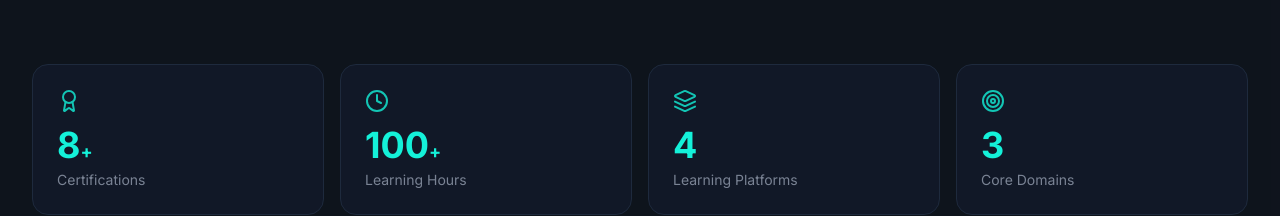
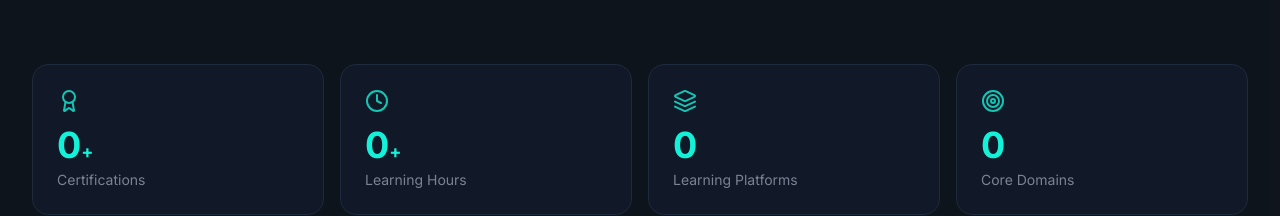
Before and after one commit to nikhildhayal07/Nikhil-kumar, a Next.js app: page / in a window 1280 px wide. Shown: the part 6123-6339 px from the top of the page. Built offline with nearby package versions, Linux system fonts and the light colour scheme.

Commit message:
feat: retrigger certification stats animation on viewport entry
Use Intersection Observer to retrigger animation on viewport entry.

```diff
--- a/components/certification-stats.tsx
+++ b/components/certification-stats.tsx
@@ -12,8 +12,9 @@ interface Stat {
 
 export function CertificationStats() {
   const [counts, setCounts] = useState([0, 0, 0, 0])
-  const [hasAnimated, setHasAnimated] = useState(false)
+  const [isVisible, setIsVisible] = useState(false)
   const sectionRef = useRef<HTMLDivElement>(null)
+  const intervalsRef = useRef<NodeJS.Timeout[]>([])
 
   const stats: Stat[] = [
     { icon: <Award className="h-6 w-6" />, label: "Certifications", value: 8, suffix: "+" },
@@ -22,11 +23,13 @@ export function CertificationStats() {
     { icon: <Target className="h-6 w-6" />, label: "Core Domains", value: 3, suffix: "" },
   ]
 
-  useEffect(() => {
-    const observer = new IntersectionObserver(
-      ([entry]) => {
-        if (entry.isIntersecting && !hasAnimated) {
-          setHasAnimated(true)
+  const startAnimation = () => {
+    // Clear any existing intervals
+    intervalsRef.current.forEach(timer => clearInterval(timer))
+    intervalsRef.current = []
+
+    // Reset counts to 0
+    setCounts([0, 0, 0, 0])
 
     // Animate numbers counting up
     stats.forEach((stat, index) => {
@@ -44,7 +47,23 @@ export function CertificationStats() {
           return newCounts
         })
       }, 50) // 1.5 second total animation (30 steps * 50ms)
+
+      intervalsRef.current.push(timer)
     })
+  }
+
+  useEffect(() => {
+    const observer = new IntersectionObserver(
+      ([entry]) => {
+        if (entry.isIntersecting && !isVisible) {
+          setIsVisible(true)
+          startAnimation()
+        } else if (!entry.isIntersecting && isVisible) {
+          // Reset when leaving viewport
+          setIsVisible(false)
+          intervalsRef.current.forEach(timer => clearInterval(timer))
+          intervalsRef.current = []
+          setCounts([0, 0, 0, 0])
         }
       },
       { threshold: 0.1 }
@@ -54,8 +73,11 @@ export function CertificationStats() {
       observer.observe(sectionRef.current)
     }
 
-    return () => observer.disconnect()
-  }, [hasAnimated])
+    return () => {
+      observer.disconnect()
+      intervalsRef.current.forEach(timer => clearInterval(timer))
+    }
+  }, [isVisible])
 
   return (
     <div ref={sectionRef} className="mb-16 grid grid-cols-2 md:grid-cols-4 gap-4">
```
Lines whose indentation alone changed are shown as unchanged.
